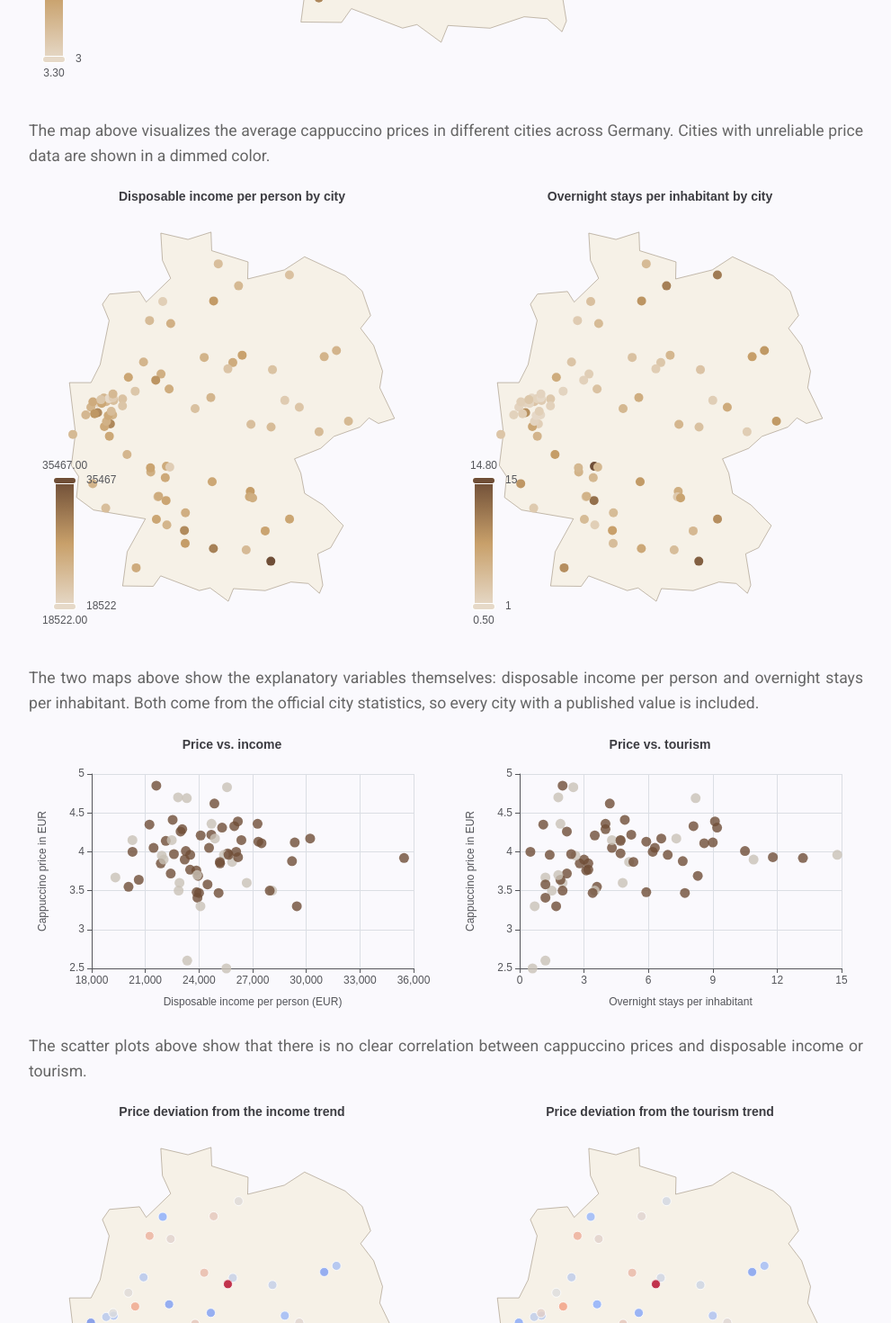
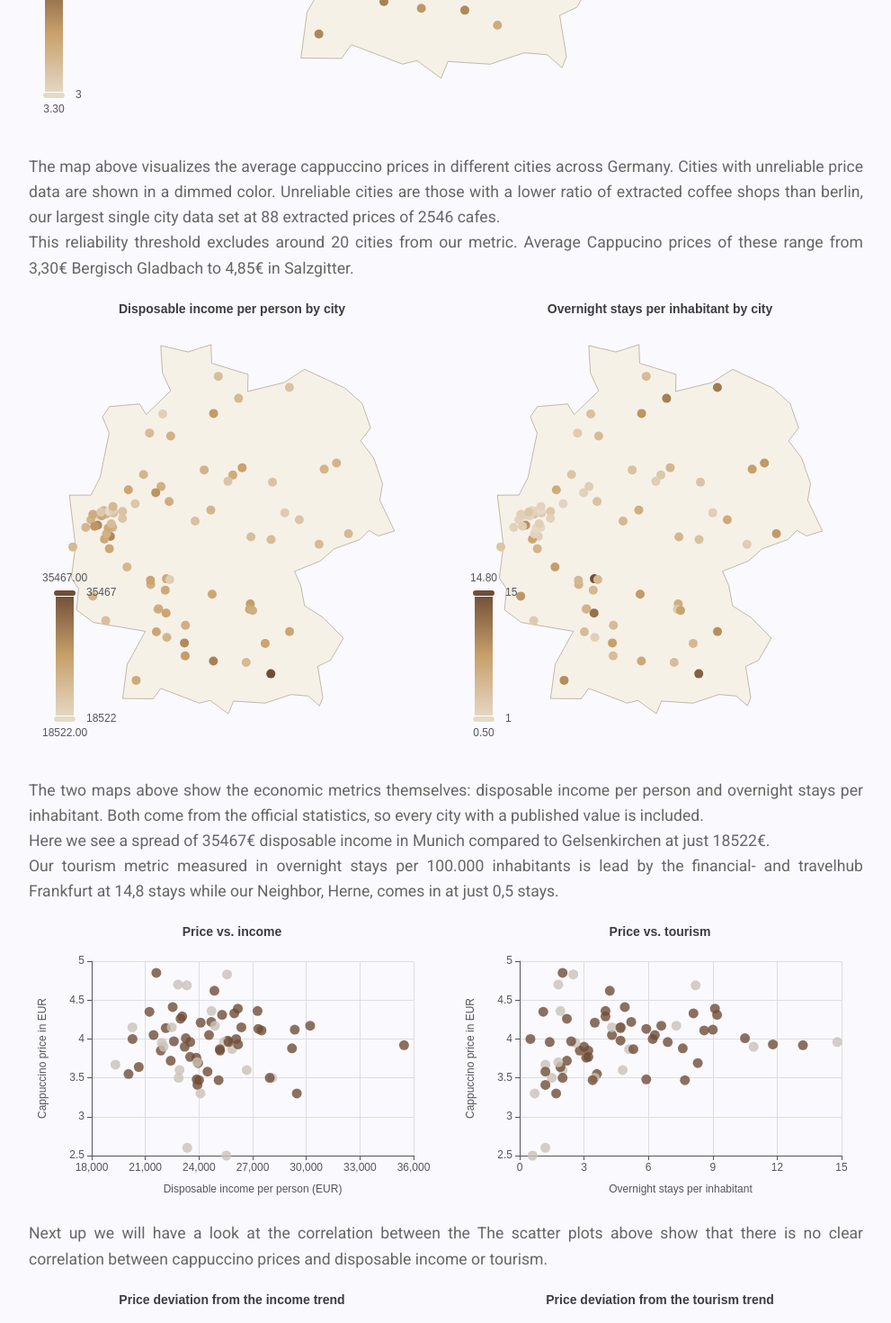
Before and after one commit to dobe-1/CoffeeFinder, an Angular app in the folder frontend/: page /germany-overview in a window 1280 px wide. Shown: the part 1680-3150 px from the top of the page at 90% size, without its empty margins (8-999 px from the left). Built offline with nearby package versions, Linux system fonts and the light colour scheme.

Commit message:
feat: added info to home and overview in different sections.

```diff
--- a/frontend/src/app/home/home.html
+++ b/frontend/src/app/home/home.html
@@ -52,9 +52,15 @@
         <h3>Economic Data</h3>
         <p >
             Our Economic data is sourced from the german federal and regional statistical bureaus.<br>
-            Via their <a href="https://regionalatlas.statistikportal.de/">Regional Atlas</a> portal they provide access to a variety of different data sets sourced from the different regional statistical agencies.
-            They provide demographic data down to a municipal level through their OpenData portal.
-
+            Via their <a href="https://regionalatlas.statistikportal.de/">Regional Atlas</a> portal they provide access to a variety of different data sets sourced from the different regional statistical agencies. <br>
+            The demographic data is offered down to a municipal level through their OpenData portal as CSVs. Municipalities are uniquely identified by their bureaucratic <a href="https://www.dcat-ap.de/def/politicalGeocoding/regionalKey/">regional keys</a> used for accurately mapping them between data sets. For the large cities (above 100.000 Inhabitants) these municipalities correlate well to the actual cities they are named after and thus the once used for querying the coffee shops.<br>
+            The list of cities above 100.00 Inhabitants was sourced from the Data of the <a href="https://www.regionalstatistik.de/genesis//online?operation=table&code=12211-Z-03&bypass=true&levelindex=0&levelid=1784889768355#abreadcrumb"> 2019 Mikrozensus</a> yielding 80 such cities.
+            We will look in particular at the following metrics:
+            <ul>
+                <li><a  href="https://www.regionalstatistik.de/genesis//online?operation=table&code=82000-07-01-4&bypass=true&levelindex=1&levelid=1784889140477#abreadcrumb"><strong>Disposable Income per capita:</strong></a> Expressed in Euros this metric is a good representation of the money available monthly to people of that city after taxes. It does not consider factors such as rent which we considered to be part of the cost of living overall we want to proxy via the coffee prices. The latest available statistic is from 2023. </li>
+                <li><a  href="https://www.regionalstatistik.de/genesis//online?operation=table&code=45412-01-03-4&bypass=true&levelindex=0&levelid=1784889573928#abreadcrumb"><strong>Tourism in monthly overnight stays per 100.000 inhabitants:</strong></a> This metric is an indicator of a regions touristic appeal. It is based on hotels and hostels of nine or more beds. While this excludes stays a relatives, friends or single day trips it serves as a good predictor of overall tourism. Though it can not distinguish between touristic trips and stays related to business or other non tourism purposes. The used statistic is from 2024. </li>
+            </ul>
+            For both of these data sets little further processing was needed as they are complete for our examined cities and can simply be truncated to exclude the smaller municipalities. The data is already in a uniform integer/float format for further usage.
 
         </p>
 
@@ -219,7 +225,7 @@
 
         <h3>Municipalities Economic Data</h3>
         <p>The used economic data is publically available information readily available through reports, download options and maps.
-            The used data is at a municipal level of the 80 german cities with more than 100.000 inhabitants, with no ties to individual people. Thus at worst for this subset of our data we have to consider the impact on these municipalities.<br>
+            The used data is at a municipal level of the 80 german cities with more than 100.000 inhabitants, with no ties to individual people. Thus at worst, for this subset of our data, we have to consider the impact on these municipalities.<br>
             Our use of the data has neither the relevance nor implications to harm the reputation of these municipalities and cities in any meaningful way.
             We appropriately hedge the accuracy of our results to not overstate their meaning.</p>
 
--- a/frontend/src/app/overview/overview.html
+++ b/frontend/src/app/overview/overview.html
@@ -31,6 +31,7 @@
     <ul>
       <li><strong>Social Media Blacklist:</strong> Many coffeeshops link to their social media page rather than their own website. To avoid login walls and conform to ToS, our web-scraper skipped these websites completely.</li>
       <li><strong>Menu Finder:</strong> Many websites simply did not publish their menu online, or our scraper was unable to find it. </li>
+      <li><strong>Cappucino Availability:</strong> Our index is based on cappucino prices due to it's consistent naming and its common offering. Though this eliminates cafes that do not offer Cappucinos or list it under another name from our data set.</li>
       <li><strong>Price Extraction:</strong> Even when a menu was found, these were inconsitently structured and extracting the prices automatically is challenging as adjusting the script for one menu could break it for others. There was also no reliable way of telling whether the price extracted was actually correct. For validation we made use of Data Cleaning.</li>
       <li><strong>OSM Crowdsourcing:</strong> Since OpenStreetMap relies on user contributions, not every coffee shop is listed there. Another issue is the incorrect labeling of businesses that are not coffee shops but are tagged as such.</li>
     </ul>
@@ -45,7 +46,9 @@
 
     <p>
       The map above visualizes the average cappuccino prices in different cities across Germany. Cities with unreliable
-      price data are shown in a dimmed color.
+      price data are shown in a dimmed color. Unreliable cities are those with a lower ratio of extracted coffee shops than berlin, our largest single city data set at 88 extracted prices of 2546 cafes.<br>
+      This reliability threshold excludes around 20 cities from our metric.
+      Average Cappucino prices of these range from 3,30€ Bergisch Gladbach to 4,85€ in Salzgitter.
     </p>
 
     <div class="map-row">
@@ -60,8 +63,10 @@
     </div>
 
     <p>
-      The two maps above show the explanatory variables themselves: disposable income per person and overnight stays per
-      inhabitant. Both come from the official city statistics, so every city with a published value is included.
+      The two maps above show the economic metrics themselves: disposable income per person and overnight stays per
+      inhabitant. Both come from the official statistics, so every city with a published value is included.<br>
+      Here we see a spread of 35467€ disposable income in Munich compared to Gelsenkirchen at just 18522€.<br>
+      Our tourism metric measured in overnight stays per 100.000 inhabitants is lead by the financial- and travelhub Frankfurt at 14,8 stays while our Neighbor, Herne, comes in at just 0,5 stays.
     </p>
 
     <div class="scatter-row">
@@ -76,6 +81,7 @@
     </div>
 
     <p>
+      Next up we will have a look at the correlation between the
       The scatter plots above show that there is no clear correlation between cappuccino prices and disposable income or
       tourism.
     </p>
```
